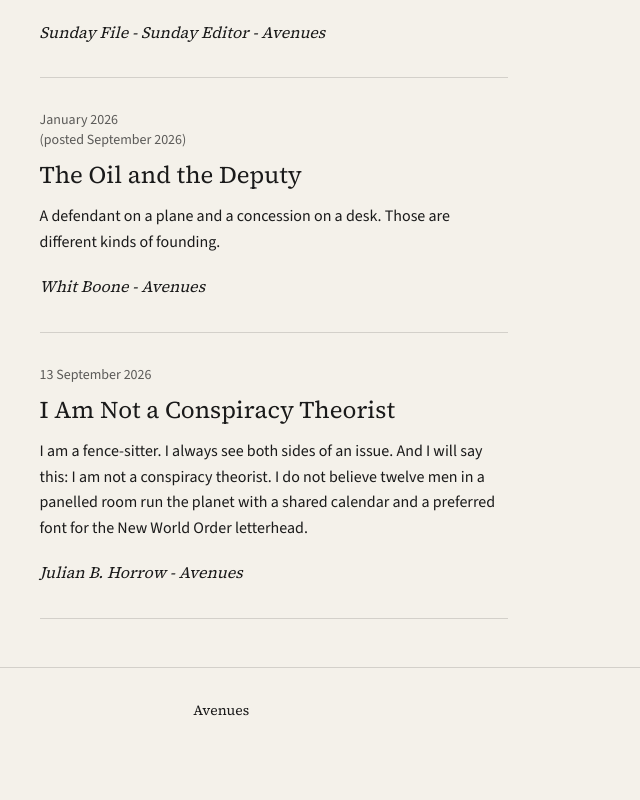
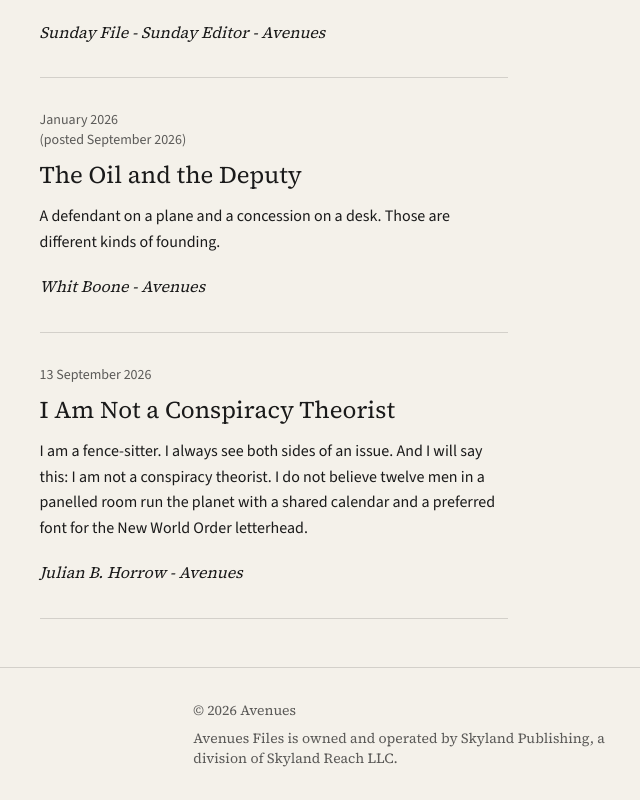
Before and after one commit to tspenn/avenues, a Next.js app: page / in a window 1280 px wide. Shown: the part 3383-4183 px from the top of the page, without its empty margins (230-870 px from the left). Before the commit the page ends 4135 px from the top, so only its background shows below. Built offline with nearby package versions, Linux system fonts and the light colour scheme.

Commit message:
Put the Files ownership in the footer, not the byline.

```diff
--- a/components/SiteFooter.tsx
+++ b/components/SiteFooter.tsx
@@ -1,8 +1,12 @@
 export function SiteFooter() {
   return (
     <footer className="mt-auto border-t border-ink/15">
-      <div className="mx-auto max-w-[65ch] px-6 py-8 font-serif text-sm text-ink">
-        Avenues
+      <div className="mx-auto max-w-[65ch] px-6 py-8 font-serif text-sm text-ink/70">
+        <p>© 2026 Avenues</p>
+        <p className="mt-2">
+          Avenues Files is owned and operated by Skyland Publishing, a
+          division of Skyland Reach LLC.
+        </p>
       </div>
     </footer>
   );
```
